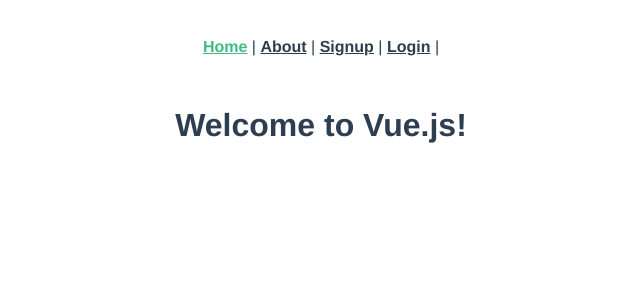
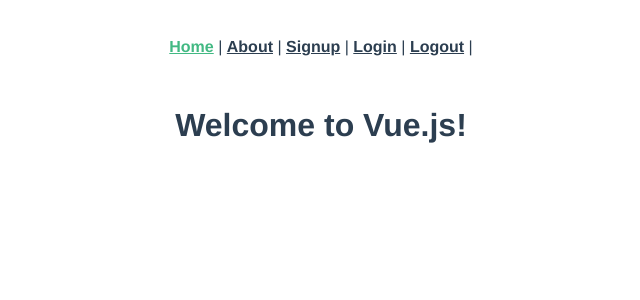
Before and after one commit to eddielee26/capstone_vue_app, a Vue app: page / in a window 1280 px wide. Shown: the top 300 px of the page, without its empty margins (319-959 px from the left). Built offline with nearby package versions, Linux system fonts and the light colour scheme; the HTML template or start-up script is replaced by a standard one.

Commit message:
adds Logout.vue

```diff
--- a/src/App.vue
+++ b/src/App.vue
@@ -5,6 +5,7 @@
       <router-link to="/about">About</router-link> |
       <router-link to="/signup">Signup</router-link> |
       <router-link to="/login">Login</router-link> |
+      <router-link to="/logout">Logout</router-link> |
 
     </div>
     <router-view/>
--- a/src/router/index.js
+++ b/src/router/index.js
@@ -3,6 +3,7 @@
 import Home from '../views/Home.vue';
 import Signup from "../views/Signup.vue";
 import Login from "../views/Login.vue";
+import Logout from "../views/Logout.vue";
 
 Vue.use(VueRouter);
 
@@ -29,7 +30,12 @@
     path: "/login",
     name: "login",
     component: Login
-  }
+  },
+  {
+    path: "/logout",
+    name: "logout",
+    component: Logout
+  },
 
 ];
 
--- a/src/views/Logout.vue
+++ b/src/views/Logout.vue
@@ -0,0 +1,16 @@
+<template>
+  <div class="logout">
+  </div>
+</template>
+
+<script>
+import axios from "axios";
+
+export default {
+  created: function() {
+    delete axios.defaults.headers.common["Authorization"];
+    localStorage.removeItem("jwt");
+    this.$router.push("/");
+  }
+};
+</script>
```
